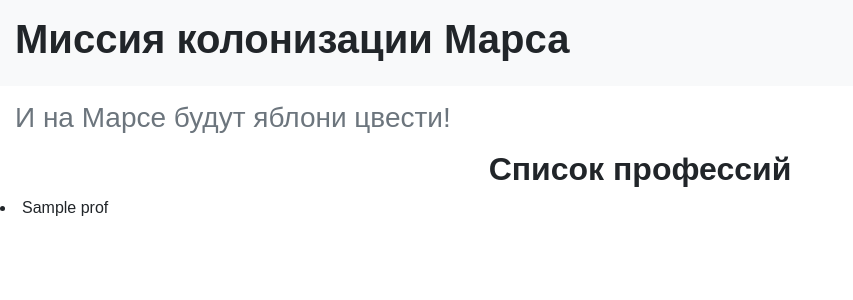
After one commit to Qarkarich/flask_yandex, a Flask app: template templates/prof_list.html in a window 1280 px wide. The commit adds this page. Shown: the top 300 px of the page, without its empty margins (0-853 px from the left). Run offline with Flask 2, Linux system fonts and the light colour scheme; the template is opened without the code that fills it: most values are stand-ins (such as "Sample title", 1, 10 or a date in 2020).

Commit message:
prof list

```diff
--- a/index.py
+++ b/index.py
@@ -6,7 +6,6 @@ app = Flask(__name__)
 @app.route('/')
 @app.route('/index/<title>')
 def index(title='Миссия колонизации Марса!'):
-    style_path = url_for('static', filename='css/style.css')
     return render_template('base.html', title=title)
 
 
@@ -22,5 +21,14 @@ def prof_map(prof):
     return render_template('prof.html', prof_heading=heading, filename=filename)
 
 
+@app.route('/list_prof/<list>')
+def prof_list(list):
+    professions = ['геолог', 'строитель', 'экзобиолог', 'инженер-биолог', 'экзобиолог',
+                   'инженер ракетных двигателей', 'астрофизик']
+    if list in ['ul', 'ol']:
+        return render_template('prof_list.html', list_type=list, prof_list=professions)
+    return render_template('error.html')
+
+
 if __name__ == '__main__':
     app.run(port=8080, host='127.0.0.1')
--- a/static/css/style.css
+++ b/static/css/style.css
@@ -2,6 +2,11 @@ body {
     margin: 0;
     padding: 0;
     font-family: sans-serif;
+}
+
+h2 {
+    text-align: center;
+    font-weight: bolder;
 }
 
 .header-text {
@@ -16,11 +21,6 @@ body {
     margin: 15px;
 }
 
-.prof-heading {
-    text-align: center;
-    font-weight: bolder;
-}
-
 #prof_display {
     text-align: center;
     width: 100%;
--- a/templates/base.html
+++ b/templates/base.html
@@ -18,7 +18,7 @@
         <h3 class="catchphrase text-muted">
             И на Марсе будут яблони цвести!
         </h3>
-    {% block prof %}{% endblock %}
+    {% block content %}{% endblock %}
     </div>
 </body>
 </html>
--- a/templates/prof.html
+++ b/templates/prof.html
@@ -1,8 +1,8 @@
 {% extends "base.html" %}
 
-{% block prof %}
+{% block content %}
     <div id="prof_display">
-        <h2 class="prof-heading">{{ prof_heading }}</h2>
+        <h2>{{ prof_heading }}</h2>
         <img src="{{ filename }}" alt="{{ prof_heading }}" />
     </div>
 {% endblock %}
--- /dev/null
+++ b/templates/prof_list.html
@@ -0,0 +1,12 @@
+{% extends "base.html" %}
+
+{% block content %}
+    <div id="prof_list">
+        <h2>Список профессий</h2>
+        <{{ list_type }}>
+            {% for prof in prof_list %}
+                    <li>{{prof}}</li>
+            {% endfor %}
+        </{{list_type}}>
+    </div>
+{% endblock %}
```
Also changed, not shown: templates/error.html (added, +9 -0 lines).
